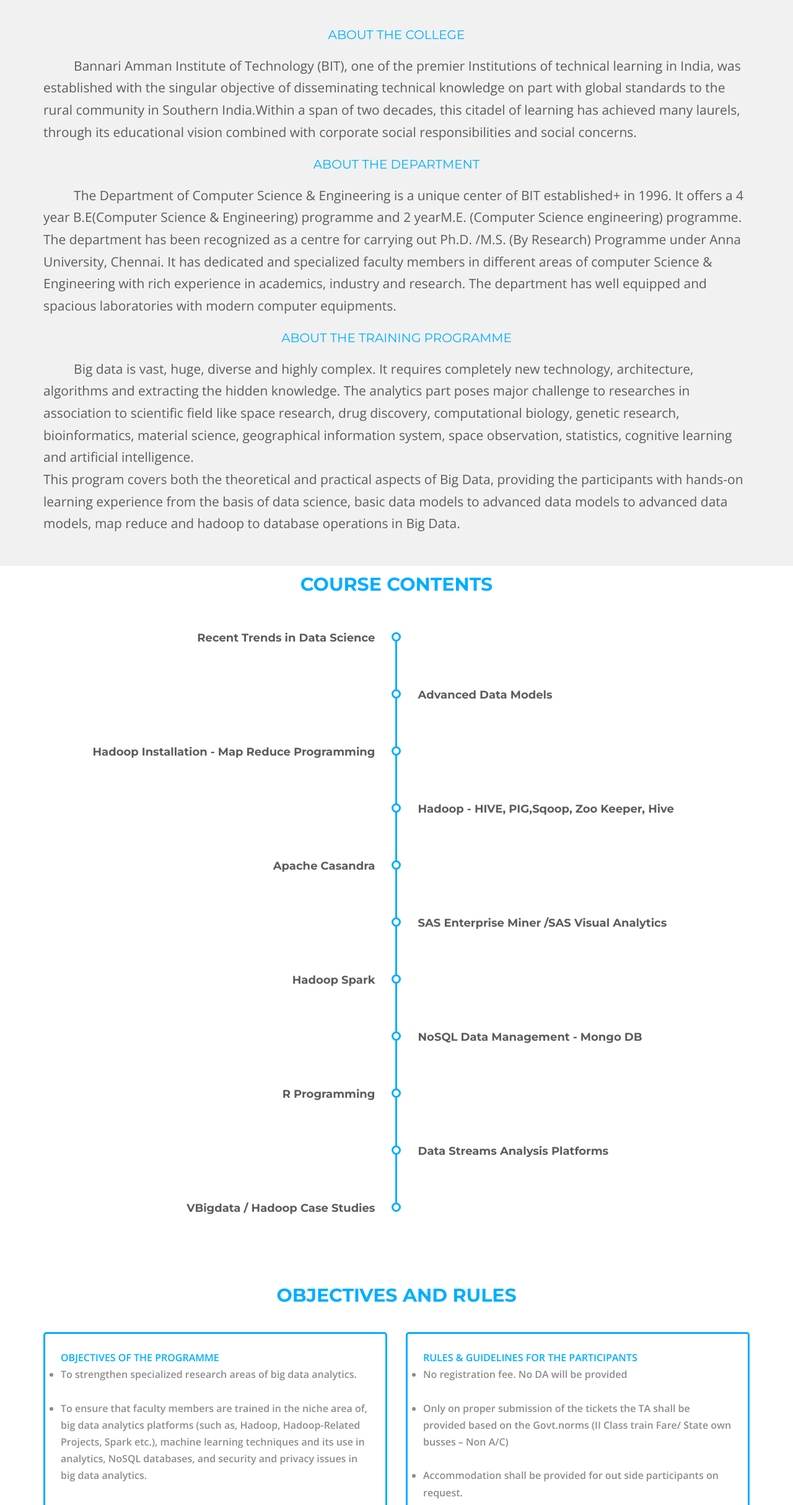
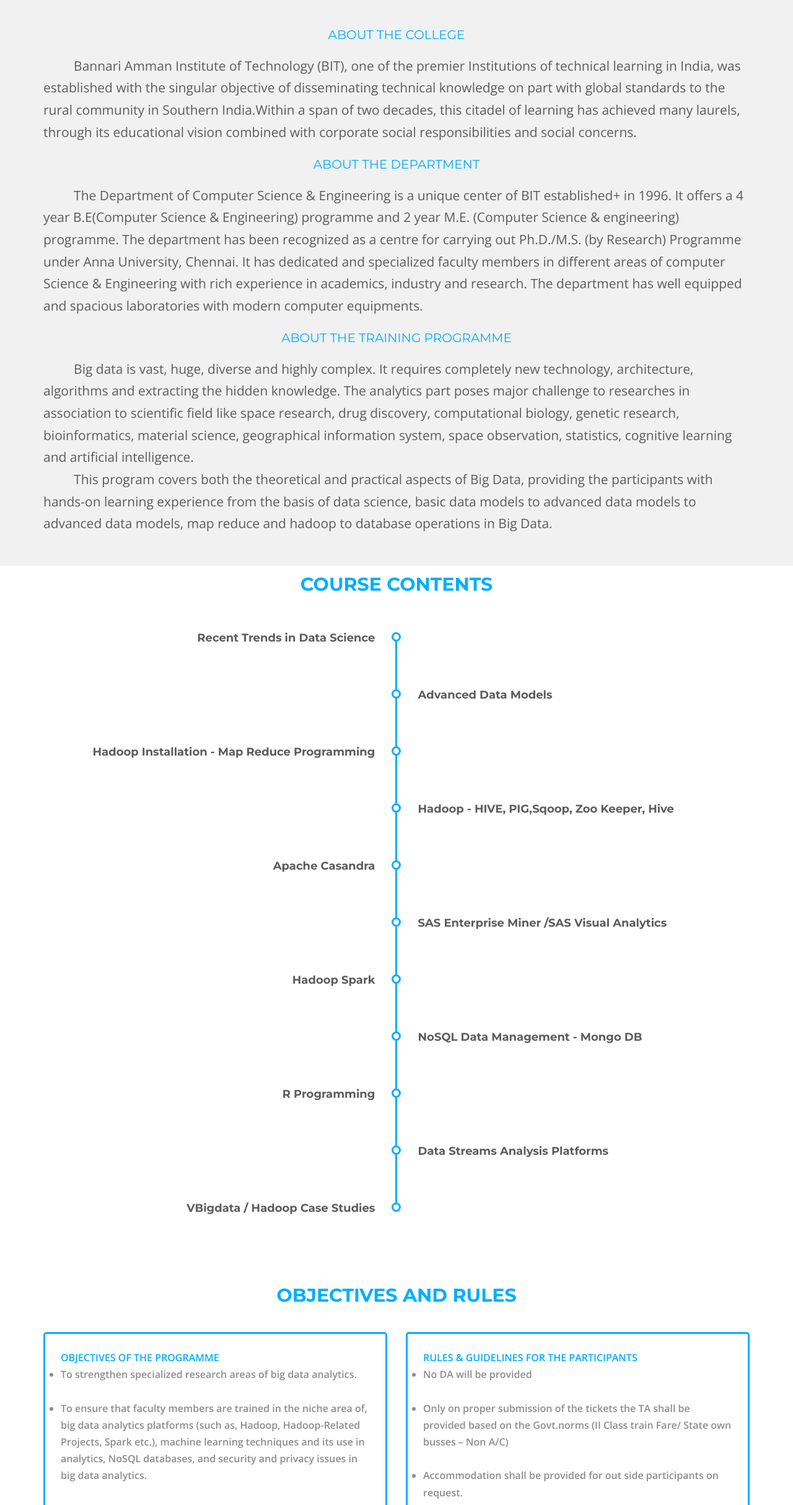
Before and after one commit to BITSATHYCSE/bigdata, a plain HTML site: page index.html in a window 1280 px wide. Shown: the part 896-3324 px from the top of the page at 62% size. Drawn offline with nearby package versions, Linux system fonts and the light colour scheme; some packages are replaced by stand-ins of ours; a script that the page names is missing.

Commit message:
Update index.html

```diff
--- a/index.html
+++ b/index.html
@@ -273,9 +273,9 @@ No Registration Fee</p>
 <h6 class="countdown_title text-center wow fadeInLeft">ABOUT THE COLLEGE</h6>
 <p class="lead tex  wow fadeInUp">&nbsp;&nbsp;&nbsp;&nbsp;&nbsp;&nbsp;&nbsp;&nbsp;&nbsp;Bannari Amman Institute of Technology (BIT), one of the premier Institutions of technical learning in India, was established with the singular objective of disseminating technical knowledge on part with global standards to the rural community in Southern India.Within a span of two decades, this citadel of learning has achieved many laurels, through its educational vision combined with corporate social responsibilities and social concerns.</p>
 <h6 class="countdown_title text-center wow fadeInLeft">ABOUT THE DEPARTMENT</h6>
-<p class="lead tex  wow fadeInUp">&nbsp;&nbsp;&nbsp;&nbsp;&nbsp;&nbsp;&nbsp;&nbsp;&nbsp;The Department of Computer Science & Engineering is a unique center of BIT established+ in 1996. It offers a 4 year B.E(Computer Science & Engineering) programme and 2 yearM.E. (Computer Science engineering) programme. The department has been recognized as a centre for carrying out Ph.D. /M.S. (By Research) Programme under Anna University, Chennai. It has dedicated and specialized faculty members in different areas of computer Science & Engineering with rich experience in academics, industry and research. The department has well equipped and spacious laboratories with modern computer equipments.</p>
+<p class="lead tex  wow fadeInUp">&nbsp;&nbsp;&nbsp;&nbsp;&nbsp;&nbsp;&nbsp;&nbsp;&nbsp;The Department of Computer Science & Engineering is a unique center of BIT established+ in 1996. It offers a 4 year B.E(Computer Science & Engineering) programme and 2 year M.E. (Computer Science & engineering) programme. The department has been recognized as a centre for carrying out Ph.D./M.S. (by Research) Programme under Anna University, Chennai. It has dedicated and specialized faculty members in different areas of computer Science & Engineering with rich experience in academics, industry and research. The department has well equipped and spacious laboratories with modern computer equipments.</p>
 <h6 class="countdown_title text-center wow fadeInLeft">ABOUT THE TRAINING PROGRAMME</h6>
-<p class="lead tex  wow fadeInUp">&nbsp;&nbsp;&nbsp;&nbsp;&nbsp;&nbsp;&nbsp;&nbsp;&nbsp;Big data is vast, huge, diverse and highly complex. It requires completely new technology, architecture, algorithms and extracting the hidden knowledge. The analytics part poses major challenge to researches in association to scientific field like space research, drug discovery, computational biology, genetic research, bioinformatics, material science,  geographical information system,  space observation, statistics, cognitive learning and artificial intelligence.<br>This program covers both the theoretical and practical aspects of Big Data, providing the participants with hands-on learning experience from the basis of  data science, basic data models to advanced data models to advanced data models, map reduce and hadoop to database operations in Big Data.
+<p class="lead tex  wow fadeInUp">&nbsp;&nbsp;&nbsp;&nbsp;&nbsp;&nbsp;&nbsp;&nbsp;&nbsp;Big data is vast, huge, diverse and highly complex. It requires completely new technology, architecture, algorithms and extracting the hidden knowledge. The analytics part poses major challenge to researches in association to scientific field like space research, drug discovery, computational biology, genetic research, bioinformatics, material science,  geographical information system,  space observation, statistics, cognitive learning and artificial intelligence.<br>&nbsp;&nbsp;&nbsp;&nbsp;&nbsp;&nbsp;&nbsp;&nbsp;&nbsp;This program covers both the theoretical and practical aspects of Big Data, providing the participants with hands-on learning experience from the basis of  data science, basic data models to advanced data models to advanced data models, map reduce and hadoop to database operations in Big Data.
 
 </p>
 </section>
@@ -443,7 +443,7 @@ No Registration Fee</p>
 <div class="pricing-item highlighted-plan wow zoomIn" data-wow-delay="0.6s" data-wow-duration="2s">
 <div class="plan-name">Rules & Guidelines for the Participants</div>
 <ol class="plan-features">
-<li><strong>No registration fee. No DA will be provided </strong> </li><br>
+<li><strong>No DA will be provided </strong> </li><br>
 <li><strong>Only on proper submission of the tickets the TA shall be provided based on the Govt.norms (II Class train Fare/ State own busses – Non A/C) </strong> </li><br>
 <li> <strong>Accommodation shall be provided for out side participants on request. </strong> </li><br>
 <li> <strong>Participants are advised to follow formal dress code and bring the College ID proof. </strong> </li>
```
